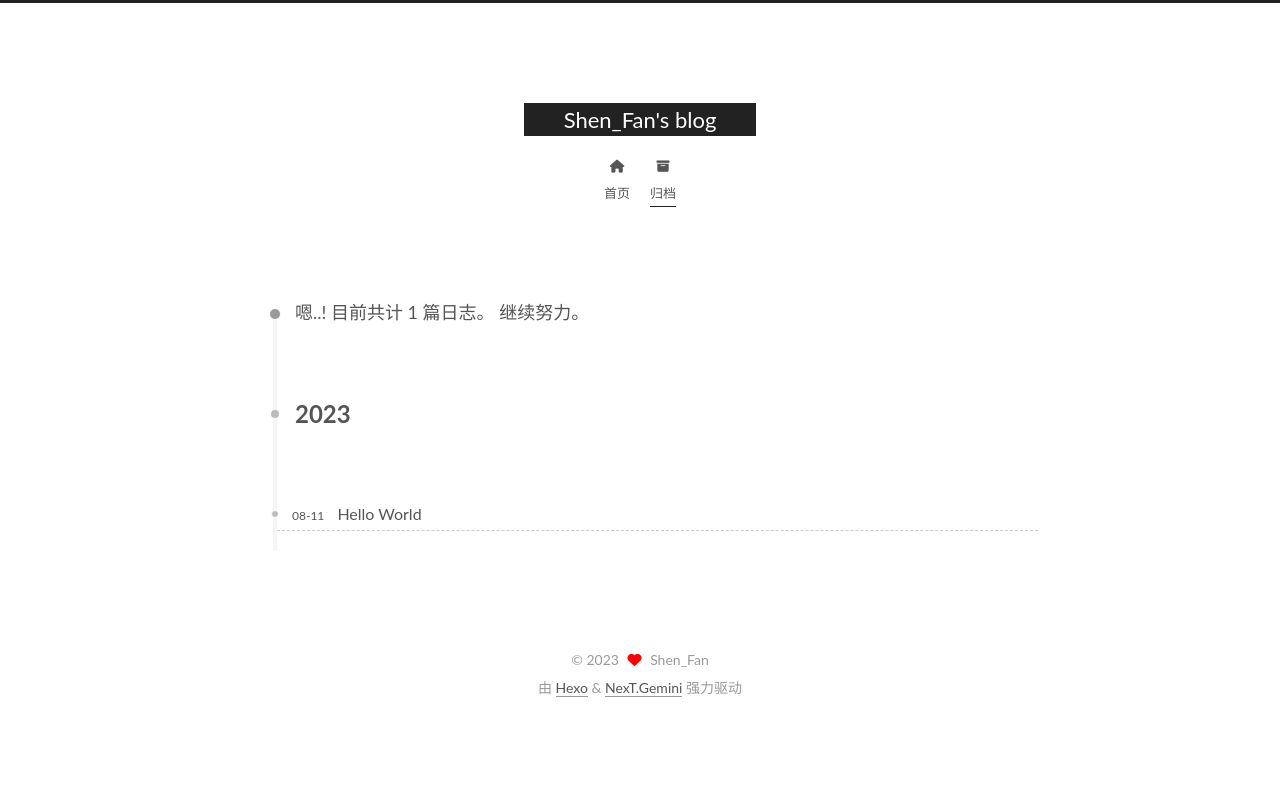
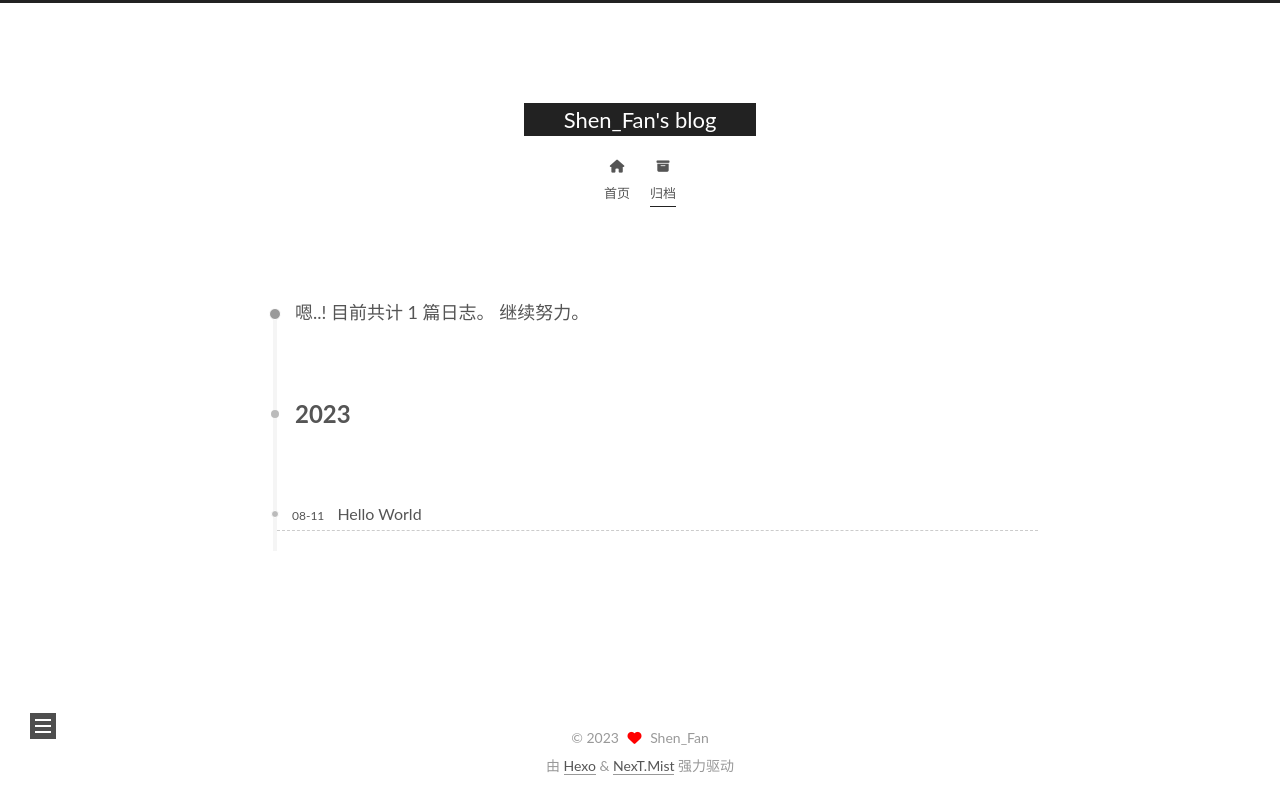
Before and after one commit to Faded-shadow/Faded-shadow.github.io, a plain HTML site: page archives/2023/08/index.html in a window 1280 px wide. Drawn offline with nearby package versions, Linux system fonts and the light colour scheme.

Commit message:
Site updated: 2023-08-11 11:21:55

```diff
--- a/archives/2023/08/index.html
+++ b/archives/2023/08/index.html
@@ -17,7 +17,7 @@
 <link rel="stylesheet" href="https://cdnjs.cloudflare.com/ajax/libs/font-awesome/6.4.0/css/all.min.css" integrity="sha256-HtsXJanqjKTc8vVQjO4YMhiqFoXkfBsjBWcX91T1jr8=" crossorigin="anonymous">
   <link rel="stylesheet" href="https://cdnjs.cloudflare.com/ajax/libs/animate.css/3.1.1/animate.min.css" integrity="sha256-PR7ttpcvz8qrF57fur/yAx1qXMFJeJFiA6pSzWi0OIE=" crossorigin="anonymous">
 
-<script class="next-config" data-name="main" type="application/json">{"hostname":"example.com","root":"/","images":"/images","scheme":"Gemini","darkmode":false,"version":"8.18.0","exturl":false,"sidebar":{"position":"left","display":"post","padding":18,"offset":12},"copycode":{"enable":false,"style":null},"fold":{"enable":false,"height":500},"bookmark":{"enable":false,"color":"#222","save":"auto"},"mediumzoom":false,"lazyload":false,"pangu":false,"comments":{"style":"tabs","active":null,"storage":true,"lazyload":false,"nav":null},"stickytabs":false,"motion":{"enable":true,"async":false,"transition":{"menu_item":"fadeInDown","post_block":"fadeIn","post_header":"fadeInDown","post_body":"fadeInDown","coll_header":"fadeInLeft","sidebar":"fadeInUp"}},"prism":false,"i18n":{"placeholder":"搜索...","empty":"没有找到任何搜索结果：${query}","hits_time":"找到 ${hits} 个搜索结果（用时 ${time} 毫秒）","hits":"找到 ${hits} 个搜索结果"}}</script><script src="/js/config.js"></script>
+<script class="next-config" data-name="main" type="application/json">{"hostname":"example.com","root":"/","images":"/images","scheme":"Mist","darkmode":false,"version":"8.18.0","exturl":false,"sidebar":{"position":"left","display":"post","padding":18,"offset":12},"copycode":{"enable":false,"style":null},"fold":{"enable":false,"height":500},"bookmark":{"enable":false,"color":"#222","save":"auto"},"mediumzoom":false,"lazyload":false,"pangu":false,"comments":{"style":"tabs","active":null,"storage":true,"lazyload":false,"nav":null},"stickytabs":false,"motion":{"enable":true,"async":false,"transition":{"menu_item":"fadeInDown","post_block":"fadeIn","post_header":"fadeInDown","post_body":"fadeInDown","coll_header":"fadeInLeft","sidebar":"fadeInUp"}},"prism":false,"i18n":{"placeholder":"搜索...","empty":"没有找到任何搜索结果：${query}","hits_time":"找到 ${hits} 个搜索结果（用时 ${time} 毫秒）","hits":"找到 ${hits} 个搜索结果"}}</script><script src="/js/config.js"></script>
 
     <meta name="description" content="Hello World!">
 <meta property="og:type" content="website">
@@ -198,13 +198,19 @@
     </span>
     <span class="author" itemprop="copyrightHolder">Shen_Fan</span>
   </div>
-  <div class="powered-by">由 <a href="https://hexo.io/" rel="noopener" target="_blank">Hexo</a> & <a href="https://theme-next.js.org/" rel="noopener" target="_blank">NexT.Gemini</a> 强力驱动
+  <div class="powered-by">由 <a href="https://hexo.io/" rel="noopener" target="_blank">Hexo</a> & <a href="https://theme-next.js.org/mist/" rel="noopener" target="_blank">NexT.Mist</a> 强力驱动
   </div>
 
     </div>
   </footer>
 
 
+  <div class="toggle sidebar-toggle" role="button">
+    <span class="toggle-line"></span>
+    <span class="toggle-line"></span>
+    <span class="toggle-line"></span>
+  </div>
+  <div class="sidebar-dimmer"></div>
   <div class="back-to-top" role="button" aria-label="返回顶部">
     <i class="fa fa-arrow-up fa-lg"></i>
     <span>0%</span>
@@ -217,7 +223,7 @@
 
 
   <script src="https://cdnjs.cloudflare.com/ajax/libs/animejs/3.2.1/anime.min.js" integrity="sha256-XL2inqUJaslATFnHdJOi9GfQ60on8Wx1C2H8DYiN1xY=" crossorigin="anonymous"></script>
-<script src="/js/comments.js"></script><script src="/js/utils.js"></script><script src="/js/motion.js"></script><script src="/js/next-boot.js"></script>
+<script src="/js/comments.js"></script><script src="/js/utils.js"></script><script src="/js/motion.js"></script><script src="/js/schemes/muse.js"></script><script src="/js/next-boot.js"></script>
 
 
 
```
Also changed, not shown: archives/2023/index.html (+9 -3 lines), archives/index.html (+9 -3 lines), index.html (+9 -3 lines), post/undefined.html (+9 -3 lines).
